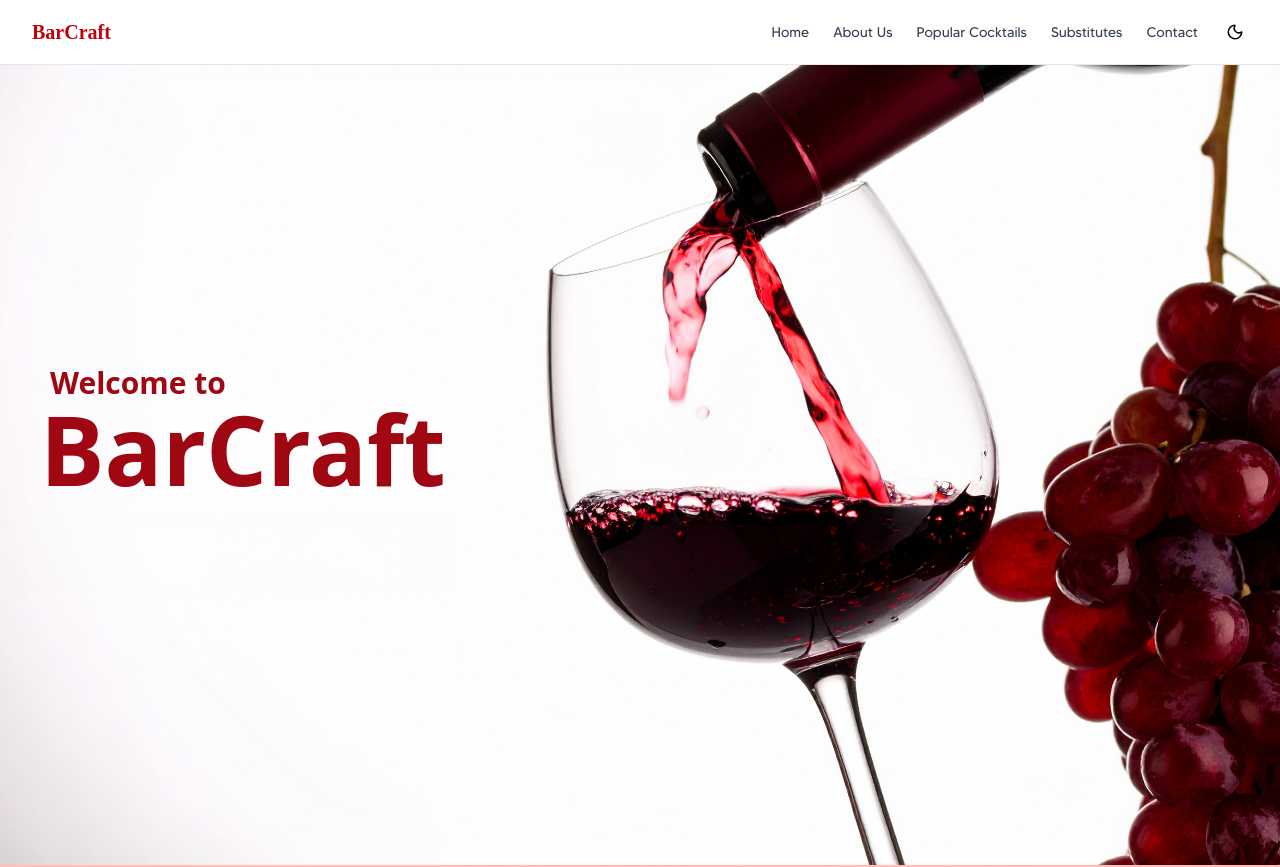
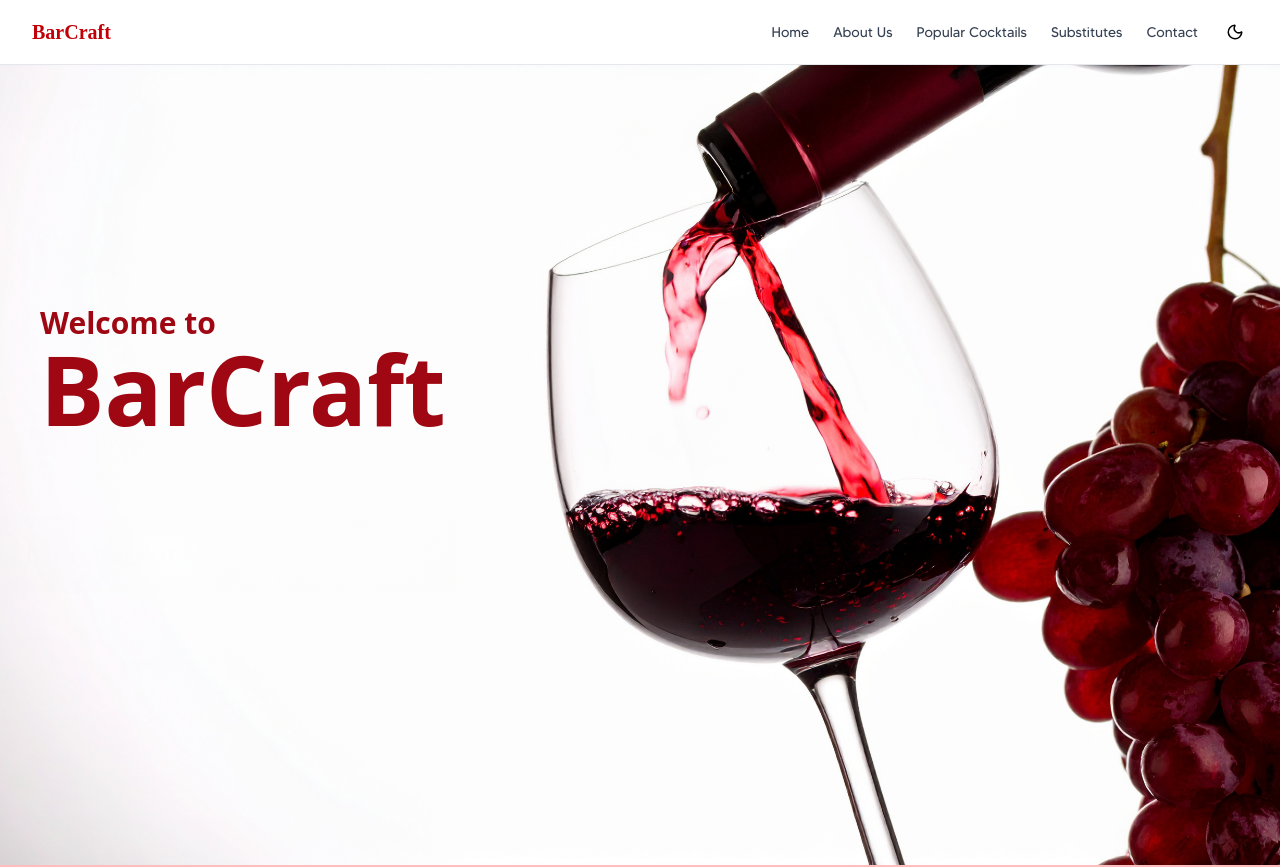
Before and after one commit to pari23367/BarCraft, a React (Vite) app: page / in a window 1280 px wide. Shown: the top 867 px of the page. Built offline with nearby package versions, Linux system fonts and the light colour scheme; a web font is replaced by a local one.

Commit message:
tried to remove the navbar bg

```diff
--- a/src/pages/Home.jsx
+++ b/src/pages/Home.jsx
@@ -24,7 +24,7 @@
   };
 
   return (
-    <div className="flex flex-col justify-center items-center min-h-[calc(100vh-64px)]">
+    <div className="flex flex-col justify-center items-center min-h-screen">
 
       <section
         id="home"
@@ -34,7 +34,9 @@
           color: 'white'
         }}
       >
-        <h1 className='text-3xl font-bold text-red-800' style={{ textAlign: 'left', marginLeft: '50px', marginTop: '300px' }}>
+        {/*<h1 className='text-3xl font-bold text-red-800' style={{ textAlign: 'left', marginLeft: '50px', marginTop: '300px' }}>*/}
+
+        <h1 className="text-3xl font-bold text-red-800 ml-10 mt-60 text-left">
           Welcome to
         </h1>
         <h1 className='text-8xl font-bold text-red-800' style={{ textAlign: 'left', marginLeft: '40px' }}>
@@ -84,8 +86,12 @@
         </div>
       </section>
 
+
+
       <section id="section5" className={`section ${isDark ? "w-full h-screen bg-[#000000] text-white" : "w-full h-screen bg-[#ffffff] text-red-900"} transition-colors duration-500`}>
         <h2 className="text-5xl mt-20 mb-8">Contact Us</h2>
+
+
       </section>
     </div>
   );
```
